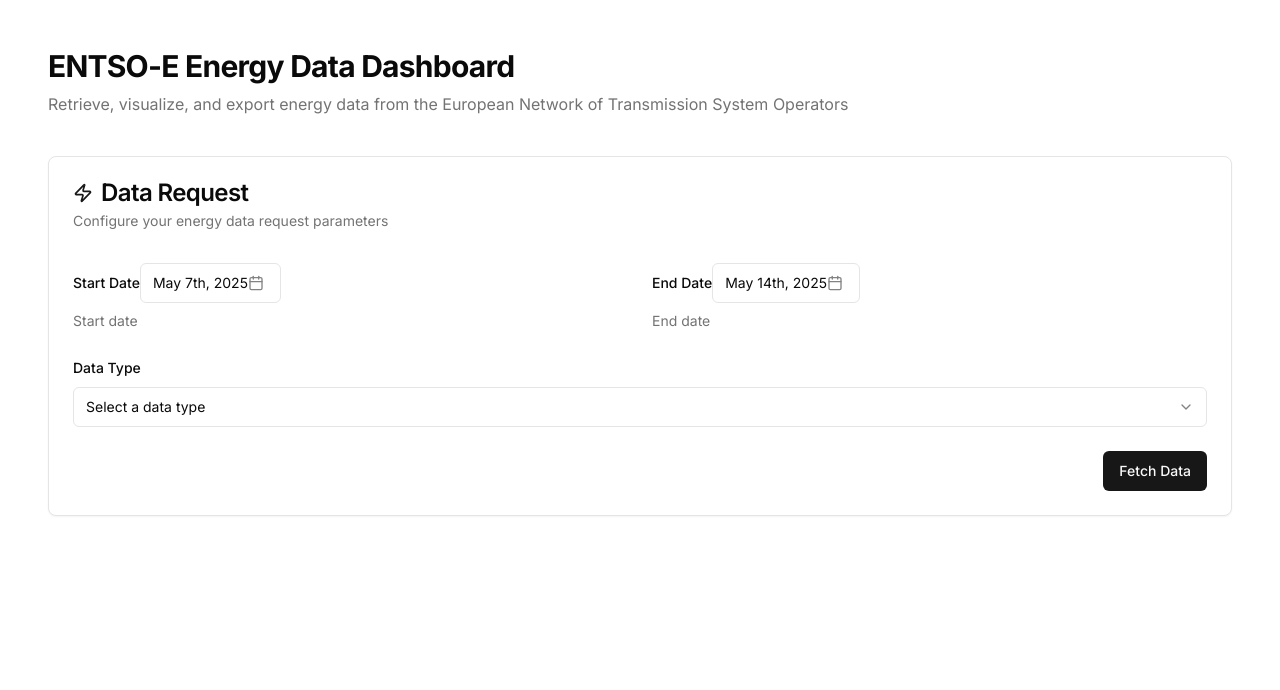
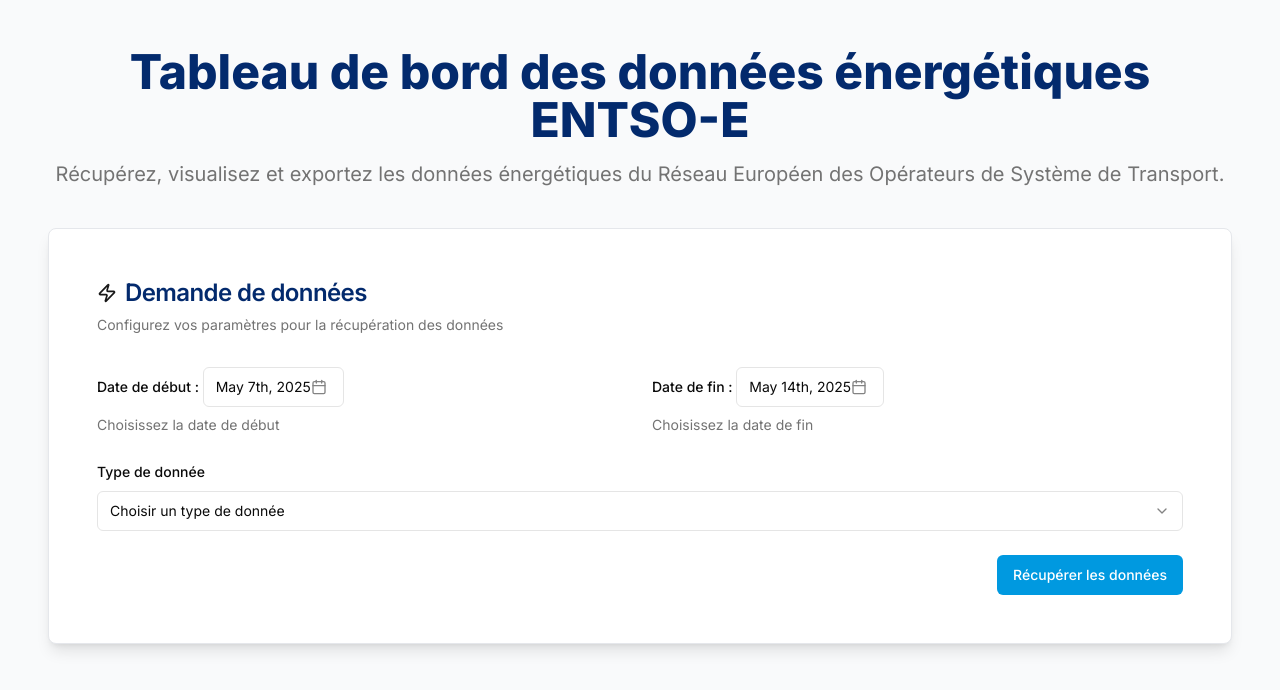
Before and after one commit to liliangillier/smart-entsoe, a Next.js app: page / in a window 1280 px wide. Shown: the top 690 px of the page. Built offline with nearby package versions, Linux system fonts and the light colour scheme.

Commit message:
UI Design

```diff
--- a/app/globals.css
+++ b/app/globals.css
@@ -43,7 +43,15 @@
     --chart-4: 43 74% 66%;
     --chart-5: 27 87% 67%;
     --radius: 0.5rem;
+
+    /* Branding custom colors */
+    --blue-primary: 199, 100%, 44%; /* #009DE0 */
+    --blue-dark: 218, 94%, 22%; /* #04276E */
+
+    --brand: var(--blue-primary);
+    --brand-dark: var(--blue-dark);
   }
+
   .dark {
     --background: 0 0% 3.9%;
     --foreground: 0 0% 98%;
@@ -70,6 +78,23 @@
     --chart-4: 280 65% 60%;
     --chart-5: 340 75% 55%;
   }
+
+  /* Custom Tailwind-like utility classes */
+  .text-brand {
+    color: hsl(var(--brand));
+  }
+
+  .bg-brand {
+    background-color: hsl(var(--brand));
+  }
+
+  .text-brand-dark {
+    color: hsl(var(--brand-dark));
+  }
+
+  .bg-brand-dark {
+    background-color: hsl(var(--brand-dark));
+  }
 }
 
 @layer base {
--- a/app/page.tsx
+++ b/app/page.tsx
@@ -1,17 +1,24 @@
-import { DataFetcher } from '@/components/data-fetcher';
+import { DataFetcher } from "@/components/data-fetcher";
 
 export default function Home() {
   return (
-    <main className="min-h-screen py-12 px-4 sm:px-6 md:px-8 lg:px-12">
+    <main className="min-h-screen bg-gray-50 py-12 px-4 sm:px-6 md:px-8 lg:px-12">
       <div className="max-w-7xl mx-auto">
-        <header className="mb-10">
-          <h1 className="text-3xl font-bold tracking-tight mb-2">ENTSO-E Energy Data Dashboard</h1>
-          <p className="text-muted-foreground">
-            Retrieve, visualize, and export energy data from the European Network of Transmission System Operators
+        <header className="text-center mb-10">
+          {/* Titre principal */}
+          <h1 className="text-5xl font-extrabold text-brand-dark mb-4">
+            Tableau de bord des données énergétiques ENTSO-E
+          </h1>
+          <p className="text-muted-foreground text-xl">
+            Récupérez, visualisez et exportez les données énergétiques du Réseau
+            Européen des Opérateurs de Système de Transport.
           </p>
         </header>
 
-        <DataFetcher />
+        {/* Section DataFetcher */}
+        <div className="space-y-8">
+          <DataFetcher />
+        </div>
       </div>
     </main>
   );
--- a/components/data-fetcher.tsx
+++ b/components/data-fetcher.tsx
@@ -53,7 +53,7 @@ const formSchema = z
   })
   .refine((data) => data.endDate >= data.startDate, {
     path: ["endDate"],
-    message: "End date must be after start date",
+    message: "La date de fin doit être après la date de début",
   });
 
 export function DataFetcher() {
@@ -105,8 +105,8 @@ export function DataFetcher() {
       }
       setData(allData);
       toast({
-        title: "Done",
-        description: `${allData.length} records retrieved.`,
+        title: "Terminé",
+        description: `${allData.length} enregistrements récupérés.`,
       });
     });
   };
@@ -115,8 +115,8 @@ export function DataFetcher() {
     if (!data || data.length === 0) {
       toast({
         variant: "destructive",
-        title: "No data to export",
-        description: "Please fetch some data before exporting",
+        title: "Aucune donnée à exporter",
+        description: "Veuillez récupérer des données avant d'exporter",
       });
       return;
     }
@@ -127,32 +127,32 @@ export function DataFetcher() {
       "yyyy-MM-dd"
     )}-to-${format(endDate, "yyyy-MM-dd")}.xlsx`;
     exportToExcel(data, fileName);
-    toast({ title: "Exported", description: fileName });
+    toast({ title: "Exporté", description: fileName });
   };
 
   return (
     <div className="space-y-8">
-      <Card>
+      <Card className="shadow-lg rounded-lg border border-gray-200 p-6">
         <CardHeader>
-          <CardTitle className="flex items-center gap-2">
+          <CardTitle className="flex items-center gap-2 text-2xl font-semibold text-brand-dark">
             <Zap className="h-5 w-5 text-primary" />
-            Data Request
+            Demande de données
           </CardTitle>
           <CardDescription>
-            Configure your energy data request parameters
+            Configurez vos paramètres pour la récupération des données
           </CardDescription>
         </CardHeader>
         <CardContent>
           <Form {...form}>
             <form onSubmit={form.handleSubmit(onSubmit)} className="space-y-6">
               <div className="grid grid-cols-1 md:grid-cols-2 gap-6">
-                {/* Start Date Picker */}
+                {/* Sélecteur de date de début */}
                 <FormField
                   control={form.control}
                   name="startDate"
                   render={({ field }) => (
-                    <FormItem>
-                      <FormLabel>Start Date</FormLabel>
+                    <FormItem className="space-y-2">
+                      <FormLabel>Date de début : </FormLabel>
                       <Popover>
                         <PopoverTrigger asChild>
                           <FormControl>
@@ -162,7 +162,7 @@ export function DataFetcher() {
                             >
                               {field.value
                                 ? format(field.value, "PPP")
-                                : "Pick a date"}
+                                : "Choisir une date"}
                               <CalendarIcon className="ml-auto h-4 w-4 opacity-50" />
                             </Button>
                           </FormControl>
@@ -176,18 +176,20 @@ export function DataFetcher() {
                           />
                         </PopoverContent>
                       </Popover>
-                      <FormDescription>Start date</FormDescription>
+                      <FormDescription>
+                        Choisissez la date de début
+                      </FormDescription>
                       <FormMessage />
                     </FormItem>
                   )}
                 />
-                {/* End Date Picker */}
+                {/* Sélecteur de date de fin */}
                 <FormField
                   control={form.control}
                   name="endDate"
                   render={({ field }) => (
-                    <FormItem>
-                      <FormLabel>End Date</FormLabel>
+                    <FormItem className="space-y-2">
+                      <FormLabel>Date de fin : </FormLabel>
                       <Popover>
                         <PopoverTrigger asChild>
                           <FormControl>
@@ -197,7 +199,7 @@ export function DataFetcher() {
                             >
                               {field.value
                                 ? format(field.value, "PPP")
-                                : "Pick a date"}
+                                : "Choisir une date"}
                               <CalendarIcon className="ml-auto h-4 w-4 opacity-50" />
                             </Button>
                           </FormControl>
@@ -211,25 +213,27 @@ export function DataFetcher() {
                           />
                         </PopoverContent>
                       </Popover>
-                      <FormDescription>End date</FormDescription>
+                      <FormDescription>
+                        Choisissez la date de fin
+                      </FormDescription>
                       <FormMessage />
                     </FormItem>
                   )}
                 />
-                {/* Data Type Select */}
+                {/* Sélecteur de type de donnée */}
                 <FormField
                   control={form.control}
                   name="dataType"
                   render={({ field }) => (
-                    <FormItem className="md:col-span-2">
-                      <FormLabel>Data Type</FormLabel>
+                    <FormItem className="md:col-span-2 space-y-2">
+                      <FormLabel>Type de donnée</FormLabel>
                       <Select
                         onValueChange={field.onChange}
                         defaultValue={field.value}
                       >
                         <FormControl>
                           <SelectTrigger>
-                            <SelectValue placeholder="Select a data type" />
+                            <SelectValue placeholder="Choisir un type de donnée" />
                           </SelectTrigger>
                         </FormControl>
                         <SelectContent>
@@ -246,8 +250,12 @@ export function DataFetcher() {
                 />
               </div>
               <div className="flex justify-end">
-                <Button type="submit" disabled={isPending}>
-                  {isPending ? "Fetching..." : "Fetch Data"}
+                <Button
+                  type="submit"
+                  disabled={isPending}
+                  className="bg-brand text-white hover:bg-brand-dark focus:ring-2 focus:ring-brand-dark"
+                >
+                  {isPending ? "Récupération..." : "Récupérer les données"}
                 </Button>
               </div>
             </form>
@@ -256,9 +264,9 @@ export function DataFetcher() {
       </Card>
 
       {Object.keys(statusByDay).length > 0 && (
-        <Card>
+        <Card className="shadow-lg rounded-lg border border-gray-200 p-6">
           <CardHeader>
-            <CardTitle>Progress</CardTitle>
+            <CardTitle>Avancement</CardTitle>
           </CardHeader>
           <CardContent>
             <ul className="space-y-1">
@@ -271,7 +279,7 @@ export function DataFetcher() {
                   {rawResponses[date] && (
                     <details className="ml-2">
                       <summary className="cursor-pointer text-xs text-blue-600">
-                        View Raw
+                        Voir les données brutes
                       </summary>
                       <pre className="max-h-40 overflow-auto bg-gray-100 p-2 text-xs">
                         {rawResponses[date]}
@@ -287,21 +295,27 @@ export function DataFetcher() {
 
       {error && (
         <Alert variant="destructive">
-          <AlertTitle>Error</AlertTitle>
+          <AlertTitle>Erreur</AlertTitle>
           <AlertDescription>{error}</AlertDescription>
         </Alert>
       )}
 
       {data && data.length > 0 && (
-        <Card>
+        <Card className="shadow-lg rounded-lg border border-gray-200 p-6">
           <CardHeader>
             <CardTitle className="flex justify-between items-center">
-              <span>Results</span>
-              <Button variant="outline" onClick={handleExport}>
-                <Download className="h-4 w-4 mr-2" /> Export to Excel
+              <span>Résultats</span>
+              <Button
+                variant="outline"
+                onClick={handleExport}
+                className="bg-brand text-white hover:bg-brand-dark focus:ring-2 focus:ring-brand-dark"
+              >
+                <Download className="h-4 w-4 mr-2" /> Exporter en Excel
               </Button>
             </CardTitle>
-            <CardDescription>{data.length} records retrieved</CardDescription>
+            <CardDescription>
+              {data.length} enregistrements récupérés
+            </CardDescription>
           </CardHeader>
           <CardContent>
             <DataTable data={data} />
```
Also changed, not shown: components/data-table.tsx (+27 -24 lines), lib/excel-export.ts (+8 -8 lines), public/logo.svg (added).
